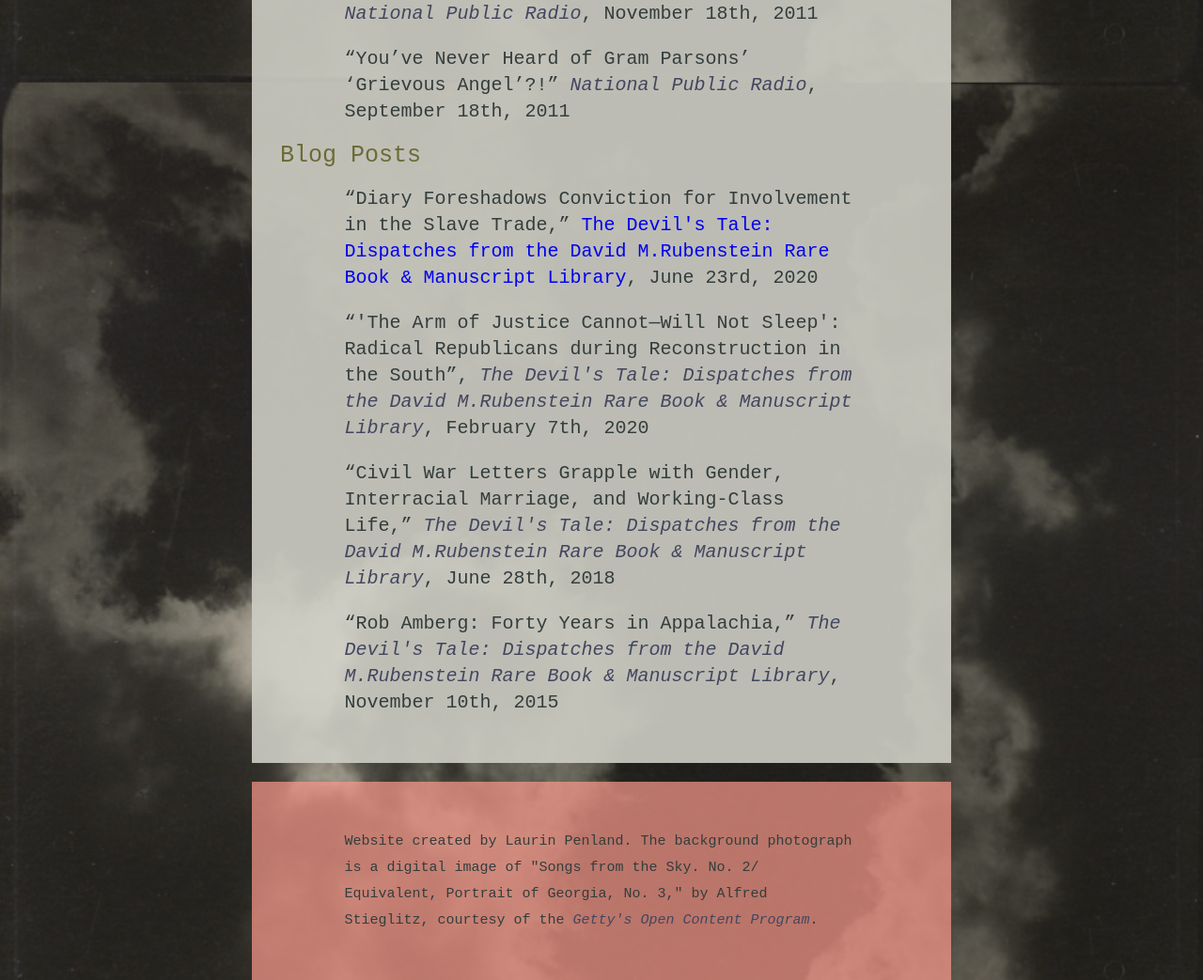
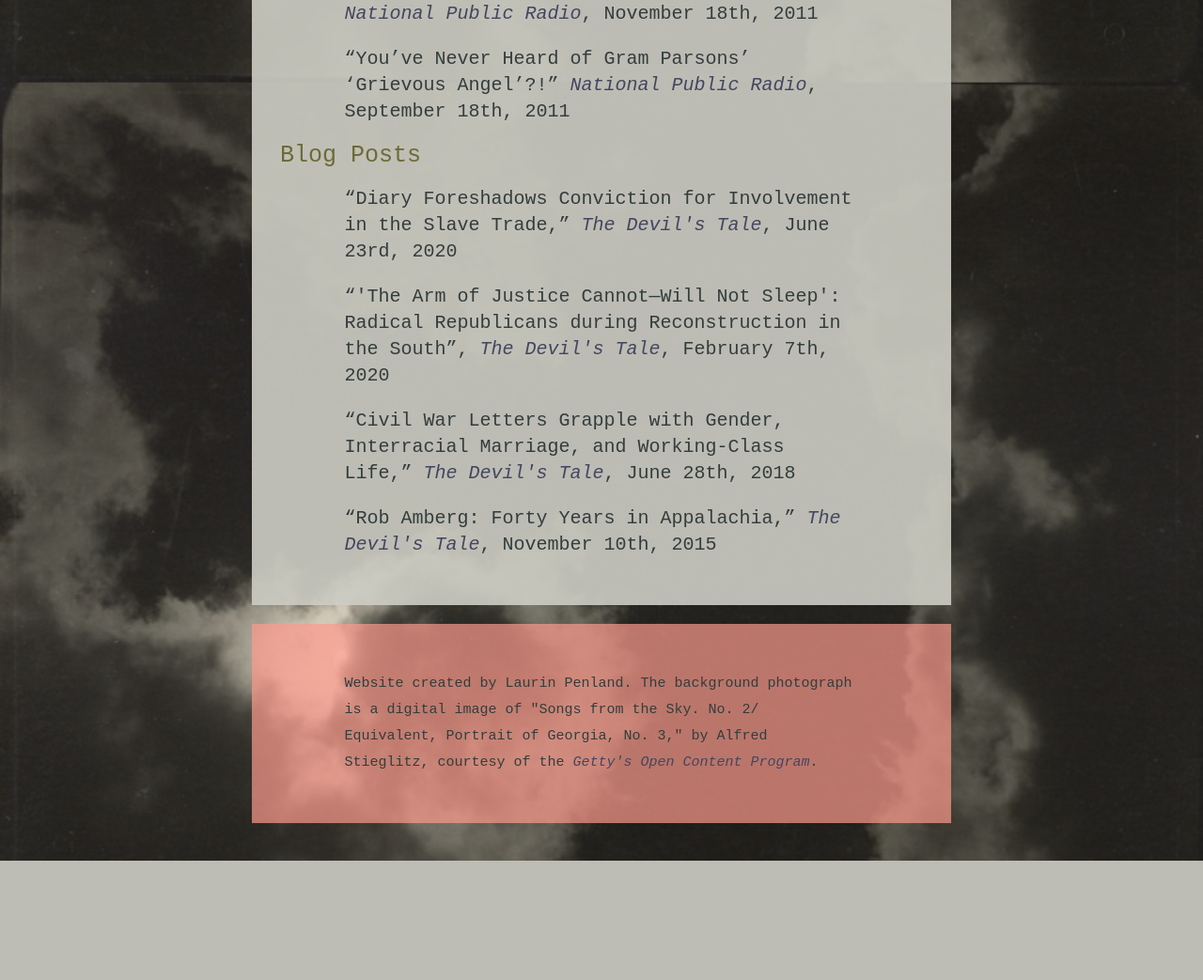
Before and after one commit to laurinpenland/laurinpenland.com, a PHP site: page / in a window 1280 px wide. Shown: the part 1907-2950 px from the top of the page at 94% size. After the commit the page ends 2823 px from the top, so only its background shows below. Run offline with PHP 8.4, Linux system fonts and the light colour scheme; some libraries are stand-ins or nearby versions.

Commit message:
trimming Blog title

```diff
--- a/index.php
+++ b/index.php
@@ -47,10 +47,10 @@
 	</ul>
     <h3>Blog Posts</h3>
 		<ul>
-			<li>“Diary Foreshadows Conviction for Involvement in the Slave Trade,” <a href="https://blogs.library.duke.edu/rubenstein/2020/06/23/diary-foreshadows-conviction-for-involvement-in-slave-trade/"<i>The Devil's Tale: Dispatches from the David M.Rubenstein Rare Book & Manuscript Library</i></a>, June 23rd, 2020</li>
-			<li>“'The Arm of Justice Cannot—Will Not Sleep': Radical Republicans during Reconstruction in the South”, <a href="https://blogs.library.duke.edu/rubenstein/2020/02/07/the-arm-of-justice-cannot-will-not-sleep-radical-republicans-during-reconstruction-in-the-south/"><i>The Devil's Tale: Dispatches from the David M.Rubenstein Rare Book & Manuscript Library</i></a>, February 7th, 2020</li>
-			<li>“Civil War Letters Grapple with Gender, Interracial Marriage, and Working-Class Life,” <a href="https://blogs.library.duke.edu/rubenstein/2018/06/28/civil-war-letters-grapple-with-gender-interracial-marriage-and-working-class-life/"><i>The Devil's Tale: Dispatches from the David M.Rubenstein Rare Book & Manuscript Library</i></a>, June 28th, 2018</li>
-			<li>“Rob Amberg: Forty Years in Appalachia,” <a href="https://blogs.library.duke.edu/rubenstein/2015/11/10/rob-amberg-forty-years-in-appalachia/"><i>The Devil's Tale: Dispatches from the David M.Rubenstein Rare Book & Manuscript Library</i></a>, November 10th, 2015</li>
+			<li>“Diary Foreshadows Conviction for Involvement in the Slave Trade,” <a href="https://blogs.library.duke.edu/rubenstein/2020/06/23/diary-foreshadows-conviction-for-involvement-in-slave-trade/"><i>The Devil's Tale</i></a>, June 23rd, 2020</li>
+			<li>“'The Arm of Justice Cannot—Will Not Sleep': Radical Republicans during Reconstruction in the South”, <a href="https://blogs.library.duke.edu/rubenstein/2020/02/07/the-arm-of-justice-cannot-will-not-sleep-radical-republicans-during-reconstruction-in-the-south/"><i>The Devil's Tale</i></a>, February 7th, 2020</li>
+			<li>“Civil War Letters Grapple with Gender, Interracial Marriage, and Working-Class Life,” <a href="https://blogs.library.duke.edu/rubenstein/2018/06/28/civil-war-letters-grapple-with-gender-interracial-marriage-and-working-class-life/"><i>The Devil's Tale</i></a>, June 28th, 2018</li>
+			<li>“Rob Amberg: Forty Years in Appalachia,” <a href="https://blogs.library.duke.edu/rubenstein/2015/11/10/rob-amberg-forty-years-in-appalachia/"><i>The Devil's Tale</i></a>, November 10th, 2015</li>
 		</ul>
 	</article>
 
```
